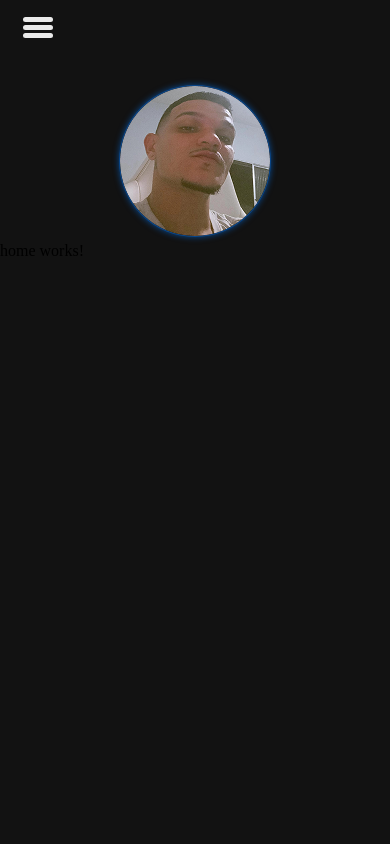
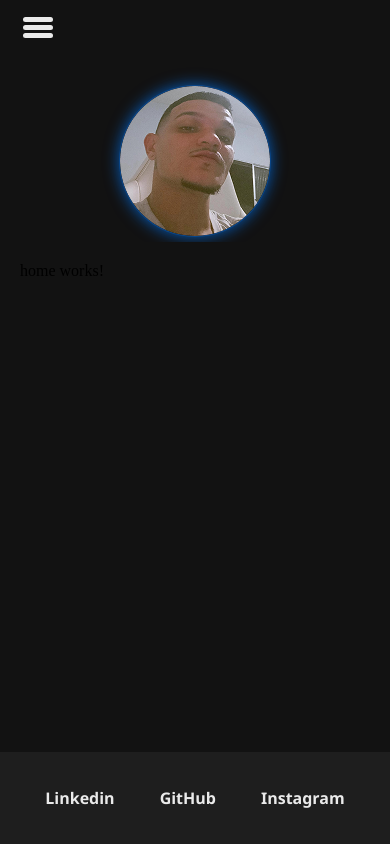
Before and after one commit to Geovanej7/Angular_MeuPortifolio, an Angular app: page / in a window 390 px wide. Built offline with nearby package versions, Linux system fonts and the light colour scheme.

Commit message:
main project structure

```diff
--- a/src/app/app.component.css
+++ b/src/app/app.component.css
@@ -0,0 +1,11 @@
+.container {
+    display: flex;
+    flex-direction: column;
+    min-height: 100vh;
+}
+
+main {
+    flex: 1;
+    padding: 20px;
+    overflow: auto;
+}
--- a/src/app/app.component.html
+++ b/src/app/app.component.html
@@ -1,5 +1,16 @@
+<div class="container">
+
 <header>
     <app-profile-img></app-profile-img>
     <app-menu></app-menu>
 </header>
-<router-outlet />
+
+<main>
+    <router-outlet></router-outlet>
+</main>
+
+<footer>
+    <app-footer></app-footer>
+</footer>
+
+</div>
--- a/src/app/app.component.ts
+++ b/src/app/app.component.ts
@@ -2,11 +2,12 @@ import { Component } from '@angular/core';
 import { RouterOutlet } from '@angular/router';
 import { MenuComponent } from "./components/menu/menu.component";
 import{ ProfileImgComponent }from "./components/profile-img/profile-img.component"
+import{ FooterComponent }from "./components/footer/footer.component"
 
 @Component({
   selector: 'app-root',
   standalone: true,
-  imports: [RouterOutlet, MenuComponent, ProfileImgComponent],
+  imports: [RouterOutlet, MenuComponent, ProfileImgComponent,FooterComponent],
   templateUrl: './app.component.html',
   styleUrl: './app.component.css'
 })
--- /dev/null
+++ b/src/app/components/botton-cv/botton-cv.component.html
@@ -0,0 +1,3 @@
+<a href="../../../assets/Geovanejunior_cv.pdf" download="GeovaneJunior_cv.pdf">
+    <button class="download-btn">Baixar CV</button>
+</a>
--- /dev/null
+++ b/src/app/components/footer/footer.component.css
@@ -0,0 +1,45 @@
+.container__footer{
+    padding: 25px;
+    background-color: #1E1E1E;
+    margin-top: 85px;
+}
+
+.container__footer > ul{
+    display: flex;
+    justify-content: center;
+    align-items: center;
+    gap: 100px;
+    background-color: #1E1E1E;
+    padding: 10px;
+}
+.container__footer > ul > li{
+   font-weight: bold;
+   font-family: 'Segoe UI', Tahoma, Geneva, Verdana, sans-serif;
+   list-style: none;
+}
+.container__footer > ul > li > a {
+    background-color: #1E1E1E;
+    text-decoration: none;
+    color: #EAEAEA;
+    font-size: 20px;
+    position: relative;
+    padding: 5px 0;
+}
+.container__footer ul > li > a::after {
+    content: "";
+    position: absolute;
+    left: 0;
+    bottom: -3px;
+    width: 0;
+    height: 2px;
+    background-color: #3b82f6;
+    transition: width 0.5s ease-in-out;
+}
+
+.container__footer ul > li > a:hover::after {
+    width: 100%;
+}
+
+.container__footer ul li a.active::after {
+    width: 100%;
+}
--- /dev/null
+++ b/src/app/components/footer/footer.component.html
@@ -0,0 +1,7 @@
+<div class="container__footer">
+    <ul>
+        <li><a href="https://www.linkedin.com/in/geovane-junior-95a97328b/" target="_blank">Linkedin</a></li>
+        <li><a href="https://github.com/Geovanej7" target="_blank">GitHub</a></li>
+        <li><a href="https://www.instagram.com/geo.dev7/" target="_blank">Instagram</a></li>
+    </ul>
+</div>
--- /dev/null
+++ b/src/app/components/footer/footer.mobile.component.css
@@ -0,0 +1,16 @@
+@media (max-width: 768px) {
+    .container__footer  {
+        margin-bottom: auto;
+        width: 100%;
+    }
+
+    .container__footer > ul {
+        gap: 45px;
+        padding: 10px;
+    }
+
+    .container__footer > ul > li > a {
+        font-size: 16px;
+    }
+
+}
--- /dev/null
+++ b/src/app/components/footer/footer.ultra.component.css
@@ -0,0 +1,5 @@
+@media (min-width: 1920px) {
+    .container__footer{
+        margin-top: 155px;
+    }
+}
```
Also changed, not shown: src/app/components/botton-cv/botton-cv.component.css (added, +18 -0 lines), src/app/components/botton-cv/botton-cv.component.ts (added, +12 -0 lines), src/app/components/footer/footer.component.ts (added, +12 -0 lines).
